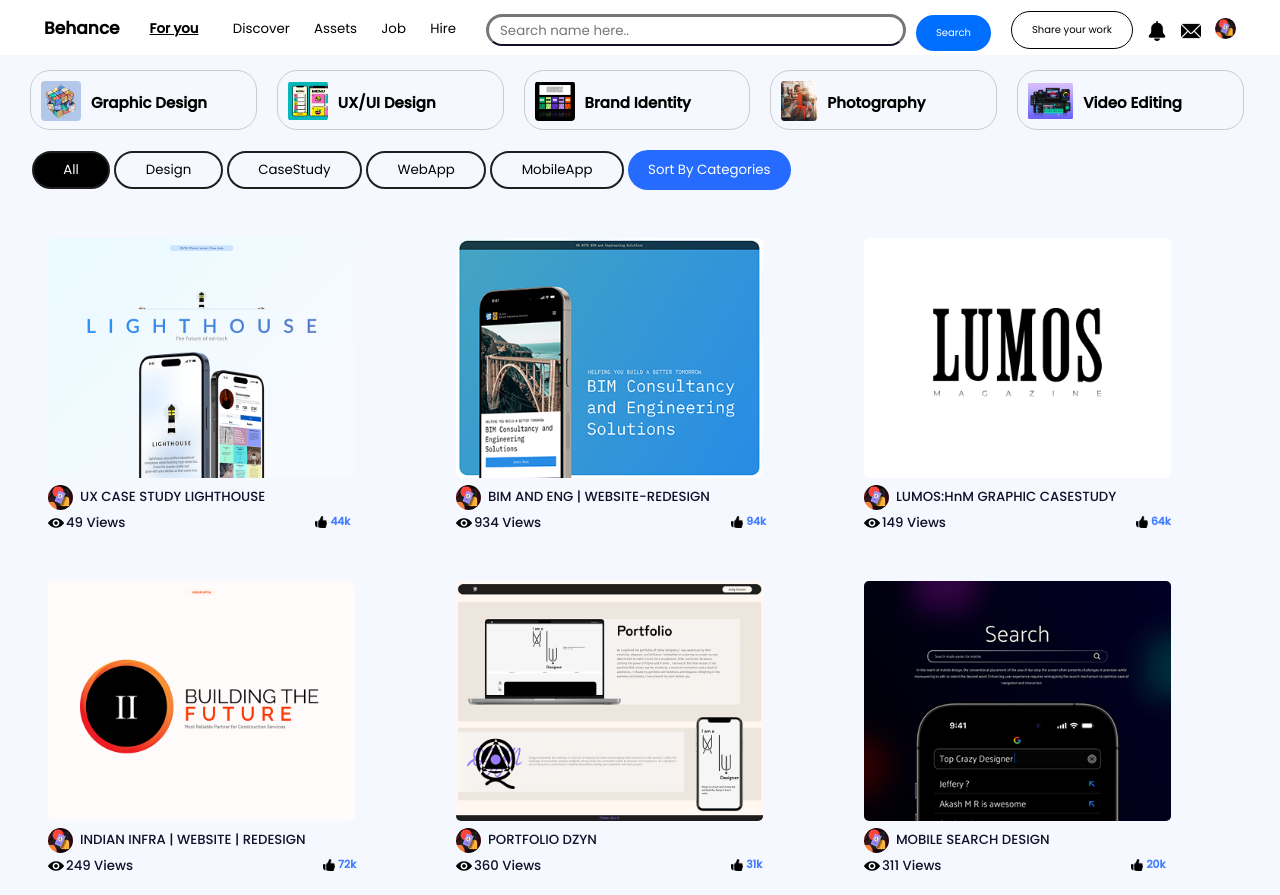
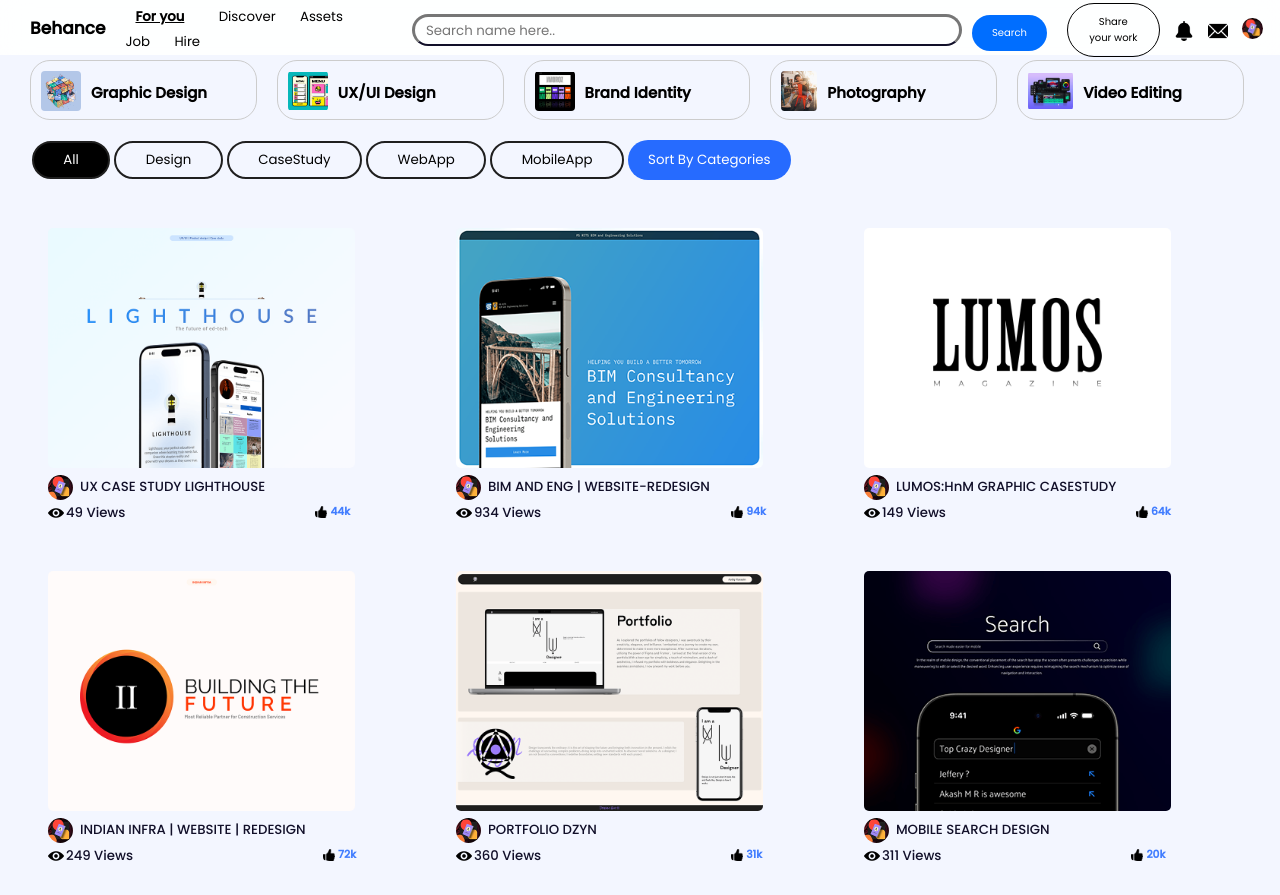
Before and after one commit to aatiq-hussain/Behance, a plain HTML site: page index.html in a window 1280 px wide. Shown: the top 895 px of the page. Drawn offline with Linux system fonts and the light colour scheme.

Commit message:
Update style.css

```diff
--- a/style.css
+++ b/style.css
@@ -8,7 +8,7 @@
  }
 
 body {
- background-color: #f6f8ff;
+ background-color: #f3f6ff;
 }
 
 
@@ -71,7 +71,7 @@ body {
   display: flex;
   flex-direction: column;
   align-items: flex-start;
-  width: 420px;
+  width: 550px;
 }
 
 #share{
@@ -158,7 +158,7 @@ body {
 /* Trending cards ********************************************************************************************/
 .cars {
   margin-left: 20px;
-  margin-top: 60px;
+  margin-top: 50px;
   display: flex;
   justify-content: flex-start;
 }
```
